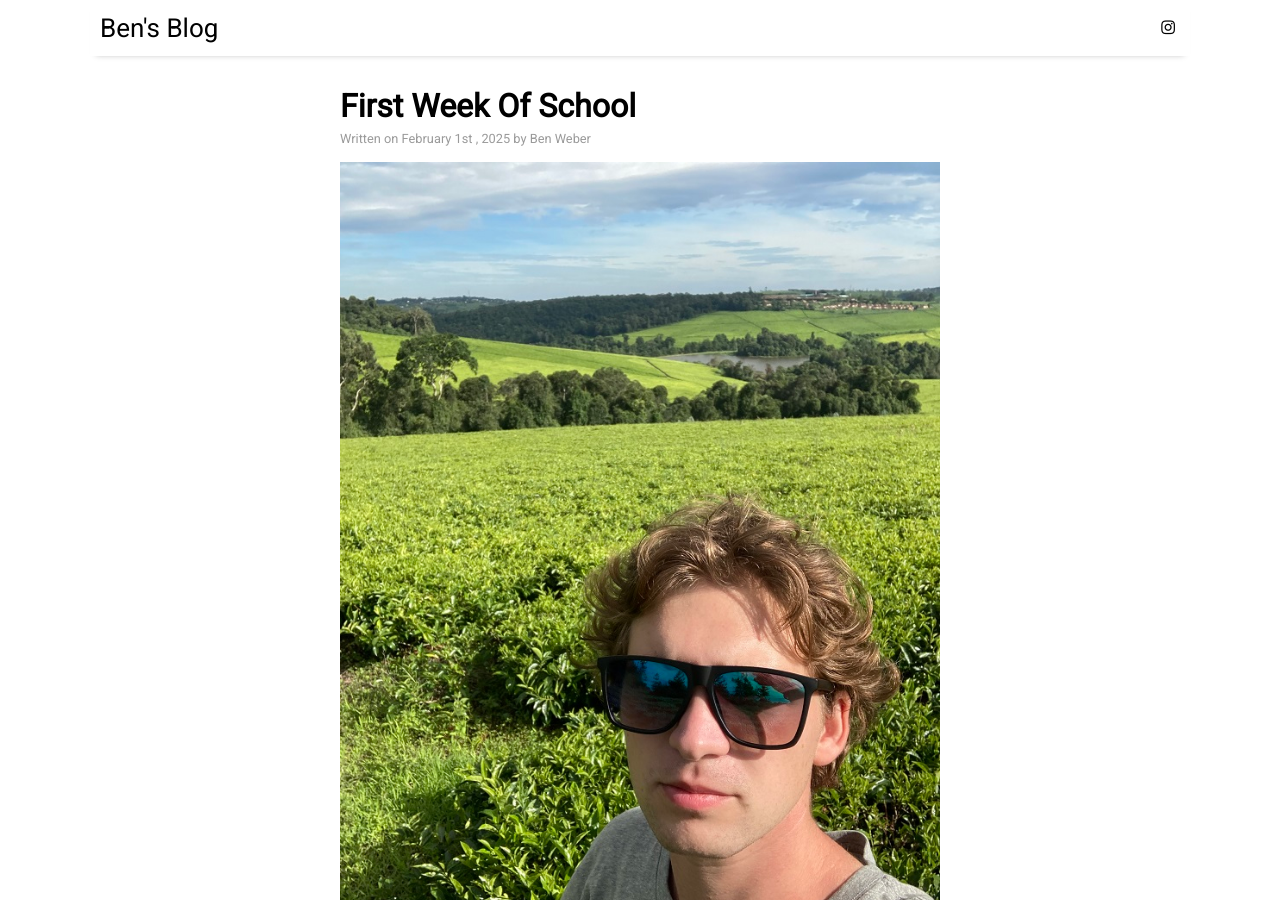
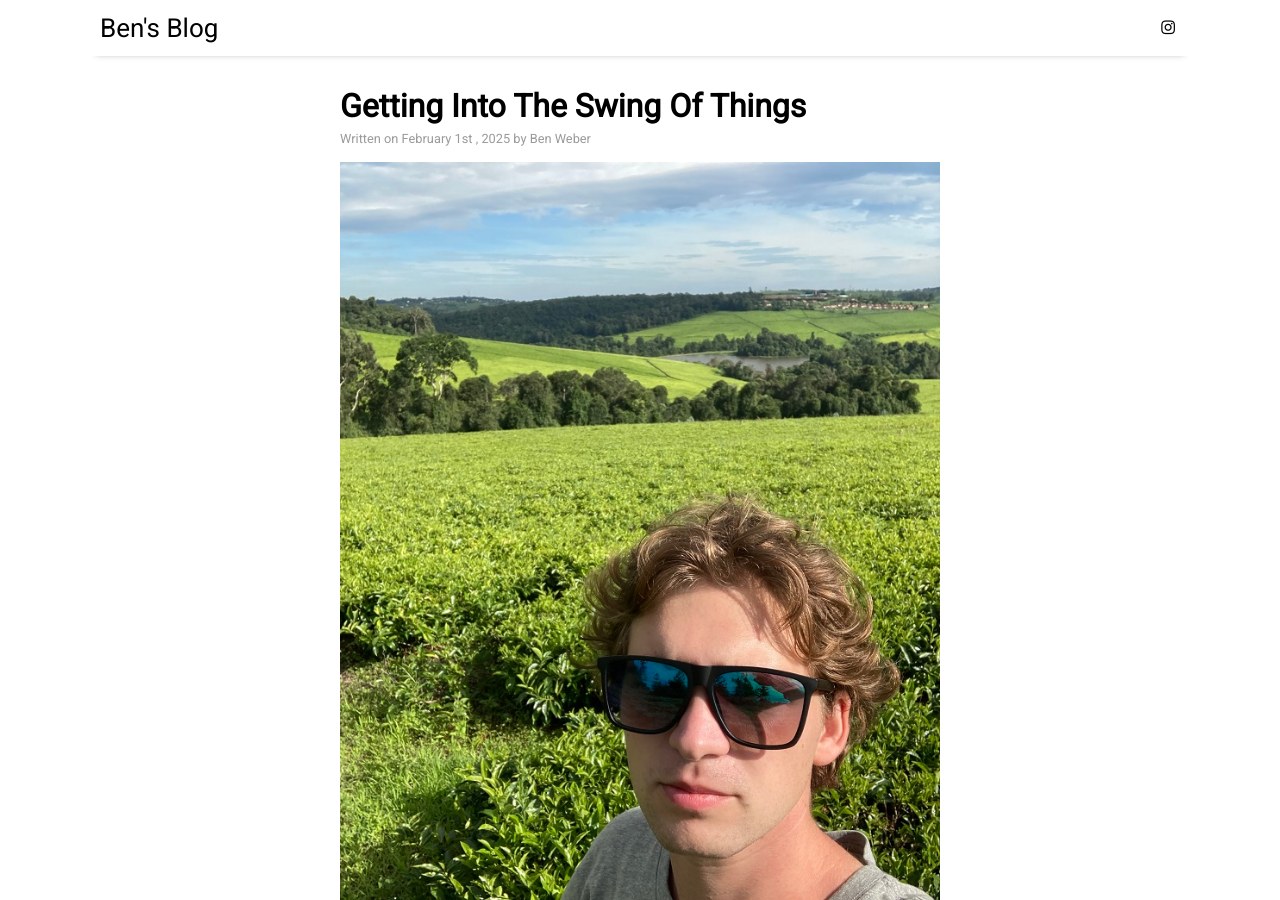
Before and after one commit to n1nbendo/n1nbendo.github.io, a Jekyll site: the page built from _posts/2025-2-1-getting-into-the-swing-of-things.md, in a window 1280 px wide and 900 px high. Built offline with Jekyll 4.4.1, drawn with Linux system fonts in a browser that asks for light colours; nearby versions of some CDN libraries.

Commit message:
post update

```diff
--- a/_posts/2025-2-1-getting-into-the-swing-of-things.md
+++ b/_posts/2025-2-1-getting-into-the-swing-of-things.md
@@ -1,6 +1,6 @@
 ---
 layout: post
-title: "First Week Of School"
+title: "Getting Into The Swing Of Things"
 author: "Ben Weber"
 categories: resources
 tags: [documentation,sample]
```
